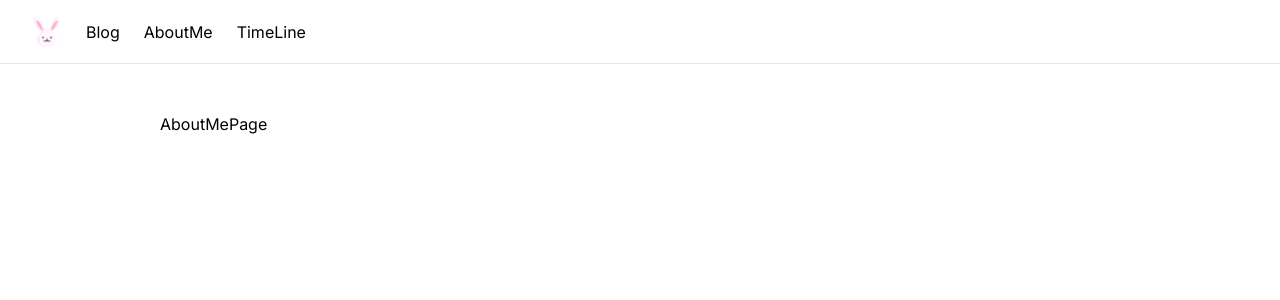
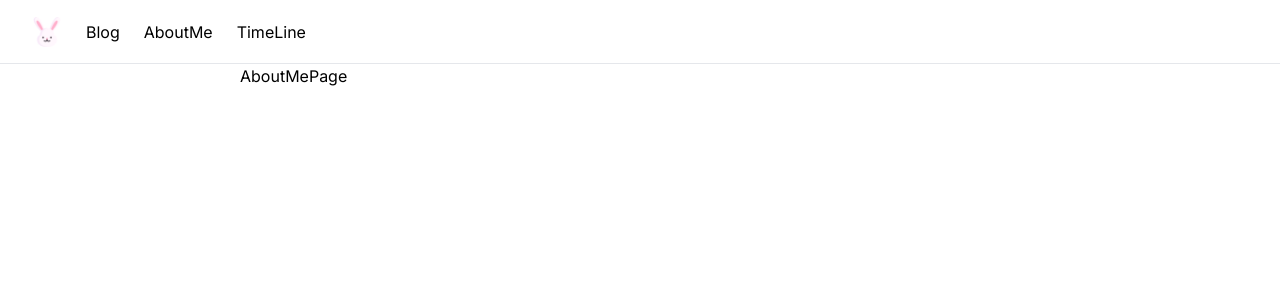
Before and after one commit to yeram-lim/RamiLog, a Next.js app in the folder blog/: page /about-me in a window 1280 px wide. Shown: the top 300 px of the page. Built offline with nearby package versions, Linux system fonts and the light colour scheme.

Commit message:
🍭[STYLE] 전체적인 레이아웃 보완 (#2)

```diff
--- a/blog/components/Container.tsx
+++ b/blog/components/Container.tsx
@@ -1,7 +1,7 @@
 import React from "react";
 
 const Container = ({ children }) => {
-  return <article className="w-full px-40 py-12">{children}</article>;
+  return <article className="w-full px-[15rem] pb-12">{children}</article>;
 };
 
 export default Container;
--- a/blog/components/Gnb.tsx
+++ b/blog/components/Gnb.tsx
@@ -11,7 +11,7 @@ const navlinks: { title: string; link: string }[] = [
 
 const Gnb = () => {
   return (
-    <nav className="flex justify-between py-2 px-8 h-16 items-center border-b border-solid">
+    <nav className="sticky top-0 bg-white flex justify-between py-2 px-8 h-16 items-center border-b border-solid">
       <div className="flex gap-6 items-center">
         {navlinks.map((nav) => (
           <Link href={nav.link} key={nav.title}>
```
